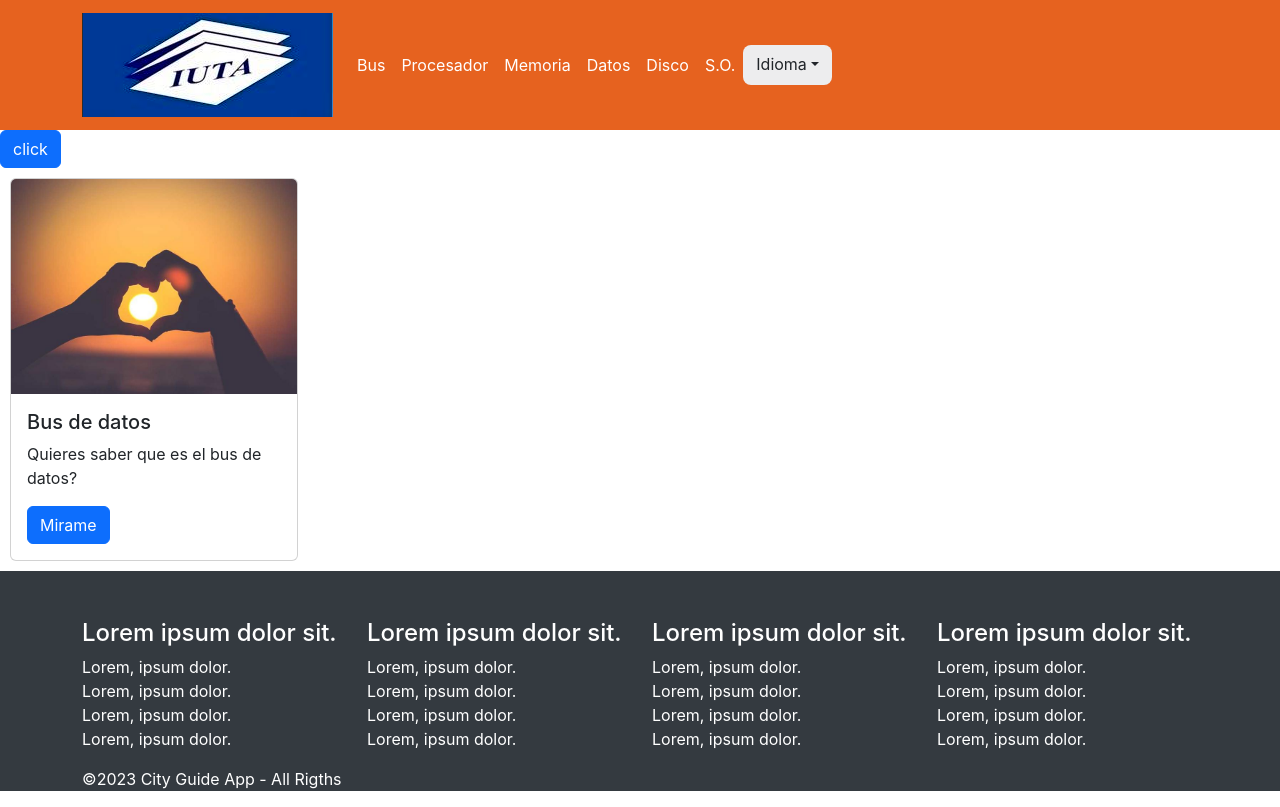
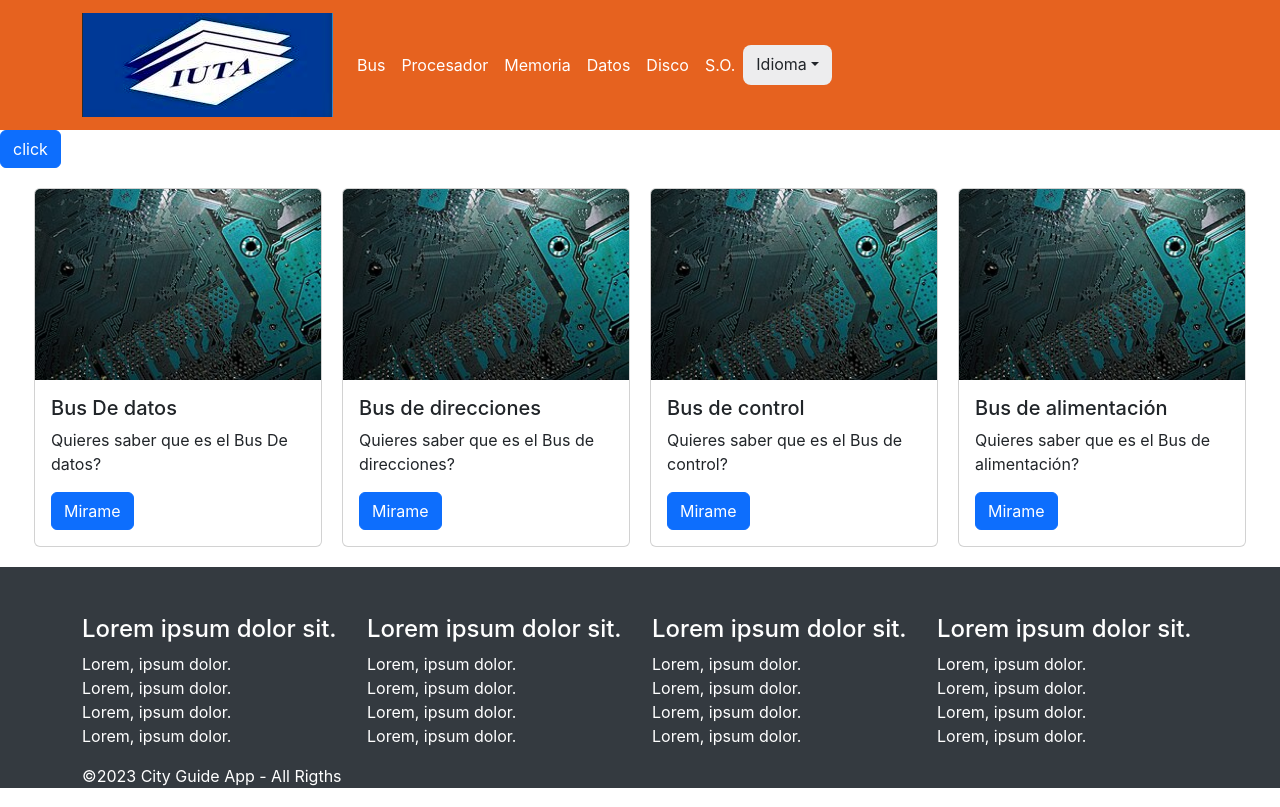
Before and after one commit to CarlosArgelio/iuta-iii-adc-eval2, a React (Create React App) app: page /#/bus in a window 1280 px wide. Built offline with nearby package versions, Linux system fonts and the light colour scheme.

Commit message:
feat: culminated content bus

```diff
--- a/src/pages/bus/bus.jsx
+++ b/src/pages/bus/bus.jsx
@@ -1,17 +1,47 @@
 import Transition from "./components/transitions/transitions";
 import Cards from "./components/cards/cards";
+
+// images import
+import busData from '../../assets/bus_de_datos.jpg'
 
 const bus = () => {
 
     return (
-        <>
+        <div>
             <div>
                 <Transition />
             </div>
-            <div>
-                <Cards />
+            <div style={{
+                    display: "flex",
+                    flexDirection: "row",
+                    width: "100%",
+                    justifyContent: "center",
+                    marginRight: "10px",
+                    marginLeft: "auto",
+                    padding: "10px",
+                }}>
+                <Cards
+                    title={'Bus De datos'}
+                    info={'El bus de datos de un ordenador conecta la CPU, la RAM y los dispositivos de almacenamiento.'}
+                    image={busData}
+                    />
+                <Cards
+                    title={'Bus de direcciones'}
+                    info={'El bus de direcciones de un ordenador conecta la CPU con la RAM.'}
+                    image={busData}
+                    />
+                <Cards
+                    title={'Bus de control'}
+                    info={'El bus de control de un ordenador conecta la CPU con los dispositivos de almacenamiento y entrada/salida.'}
+                    image={busData}
+                    />
+                <Cards
+                    title={'Bus de alimentación'}
+                    info={'El bus de alimentación de un ordenador conecta la fuente de alimentación con todos los componentes del sistema.'}
+                    image={busData}
+                    />
             </div>
-        </>
+        </div>
   );
 };
 
--- a/src/pages/bus/components/cards/cards.jsx
+++ b/src/pages/bus/components/cards/cards.jsx
@@ -1,12 +1,11 @@
 import React, { useState } from 'react';
 import Button from 'react-bootstrap/Button';
 import Card from 'react-bootstrap/Card';
-import imageDataExample from '../../../../assets/image.png'
 import './cards.css'
 
 
 
-function Cards() {
+function Cards({ title, info, image, example }) {
     const [isFlipped, setIsFlipped] = useState(false);
 
     const handleFlip = () => {
@@ -15,26 +14,15 @@ function Cards() {
 
     return (
             <Card style={{ width: '18rem', margin: "10px" }} className={`card-flip ${isFlipped && 'card-with-frame'}`}>
-            <Card.Img variant="top" src={imageDataExample} />
+            <Card.Img variant="top" src={image} />
             <Card.Body>
-                <Card.Title>{isFlipped ? 'Bus de datos' : 'Bus de datos'}</Card.Title>
+                <Card.Title>{title}</Card.Title>
                 <Card.Text>
-                {isFlipped ? 'El bus de datos de un ordenador conecta la CPU, la RAM y los dispositivos de almacenamiento.' : 'Quieres saber que es el bus de datos?'}
+                {isFlipped ? info : `Quieres saber que es el ${title}?`}
                 </Card.Text>
                 {
                     isFlipped ?
                         <div>
-                            <Button variant="primary" style={{
-                            // position: 'absolute',
-                            width: '200%; float: right',
-                            textAlign: 'center',
-                            margin: 'auto'
-                            }}
-                            // onClick={handleFlip}
-                            >
-                            Un ejemplo?
-                            </Button>
-
                             <Button variant="primary" style={{
                             // position: 'absolute',
                             width: '200%; float: right',
```
Also changed, not shown: src/assets/bus_de_datos.jpg (added), src/assets/image.png (deleted).
